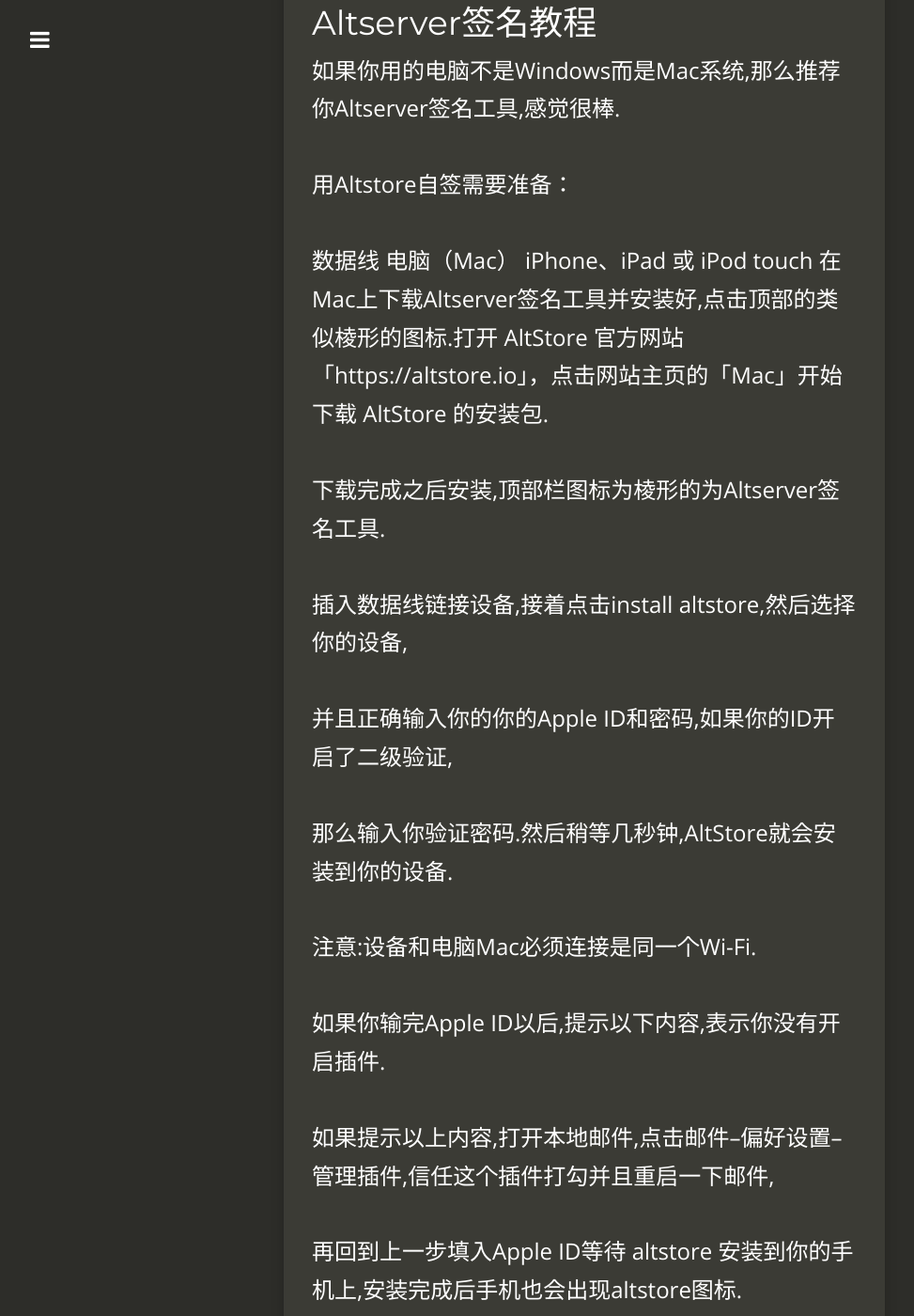
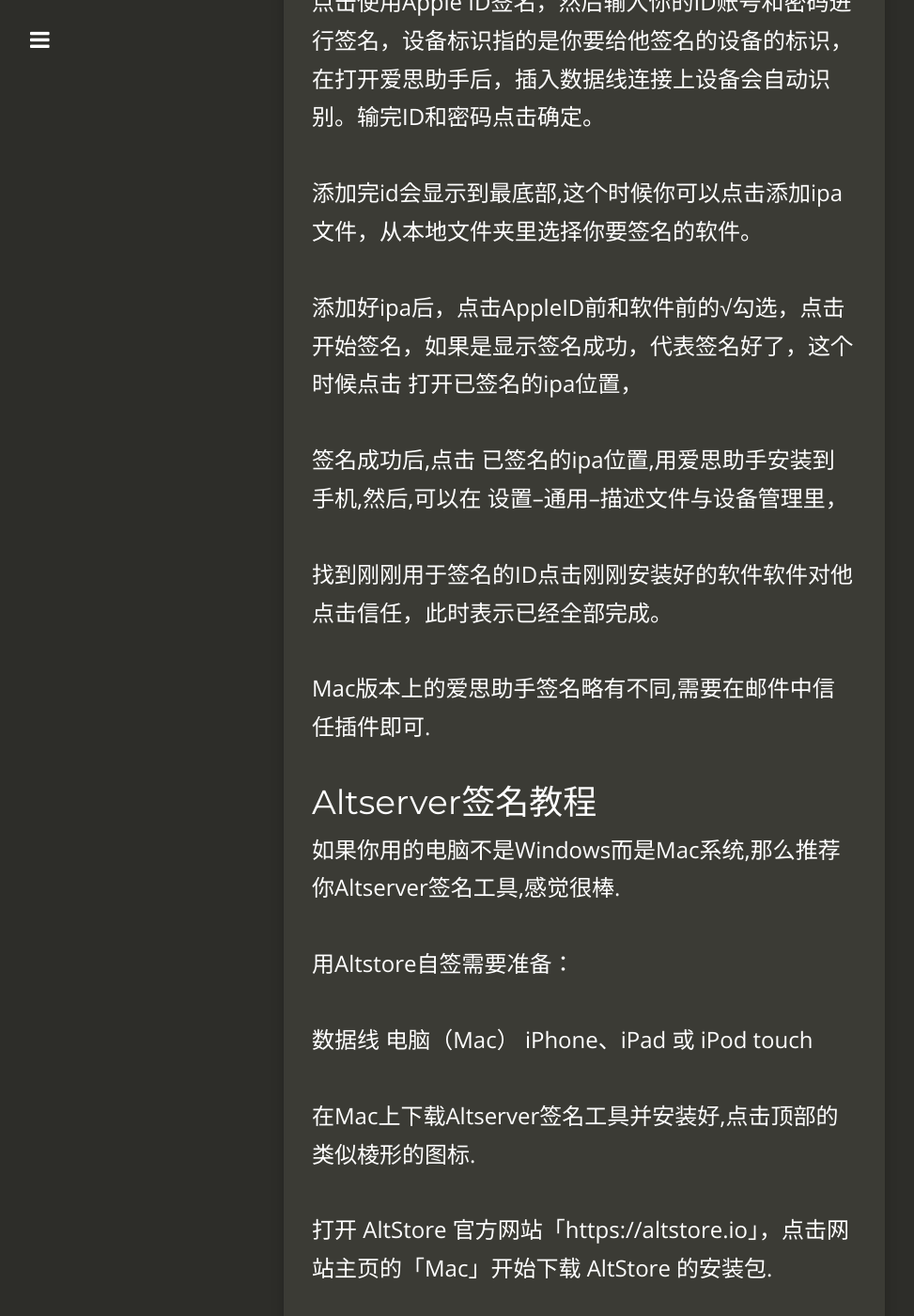
Before and after one commit to XLsn0w/XLsn0w.github.io, a Jekyll site: the page built from _posts/2022-08-01-XLsn0w.md, in a window 1280 px wide and 1400 px high, scrolled down 3253 px. Shown: the whole window at 94% size, without its empty margins (18-991 px from the left). Built offline with Jekyll 4.4.1, drawn with Linux system fonts in a browser that asks for light colours; nearby versions of some CDN libraries; part of the change alters nothing that is shown.

```diff
--- a/_posts/2022-08-01-XLsn0w.md
+++ b/_posts/2022-08-01-XLsn0w.md
@@ -29,6 +29,7 @@ iOS自签的方式有很多种，工具也比较多，比如Sideloadly、爱思
 电脑（Windows / Mac）
 iPhone、iPad 或 iPod touch
 下载Sideloadly安装包到你的电脑上并且安装它，打开它之后，将你的iPhone与电脑连接，想必你也早已经下载好了要安装的ipa，将它拖进Sideloadly（左侧的框内）。
+![](https://github.com/XLsn0w/XLsn0w.github.io/blob/master/Assets/Sideloadly.jpg?raw=true)
 
 要输入Apple ID和密码，已经开启了验证的需要提供一个验证码。当然建议大家可以申请一个新的Apple ID用于签名。
 
@@ -46,6 +47,7 @@ iPhone、iPad 或 iPod touch
 爱思助手官网已经有详细的教程，有些同学可能不会注意去看，
 
 爱思助手新版的签名工具在爱思助手–工具箱–ipa签名，我们只说下自签的方法。
+![](https://github.com/XLsn0w/XLsn0w.github.io/blob/master/Assets/i4.png?raw=true)
 
 用爱思助手自签需要准备：
 
@@ -77,7 +79,10 @@ Mac版本上的爱思助手签名略有不同,需要在邮件中信任插件即
 数据线
 电脑（Mac）
 iPhone、iPad 或 iPod touch
-在Mac上下载Altserver签名工具并安装好,点击顶部的类似棱形的图标.打开 AltStore 官方网站「https://altstore.io」，点击网站主页的「Mac」开始下载 AltStore 的安装包.
+
+在Mac上下载Altserver签名工具并安装好,点击顶部的类似棱形的图标.
+
+打开 AltStore 官方网站「https://altstore.io」，点击网站主页的「Mac」开始下载 AltStore 的安装包.
 
 
 下载完成之后安装,顶部栏图标为棱形的为Altserver签名工具.
@@ -87,6 +92,7 @@ iPhone、iPad 或 iPod touch
 并且正确输入你的你的Apple ID和密码,如果你的ID开启了二级验证,
 
 那么输入你验证密码.然后稍等几秒钟,AltStore就会安装到你的设备.
+![](https://github.com/XLsn0w/XLsn0w.github.io/blob/master/Assets/Altserver.png?raw=true)
 
 注意:设备和电脑Mac必须连接是同一个Wi-Fi.
 
```
